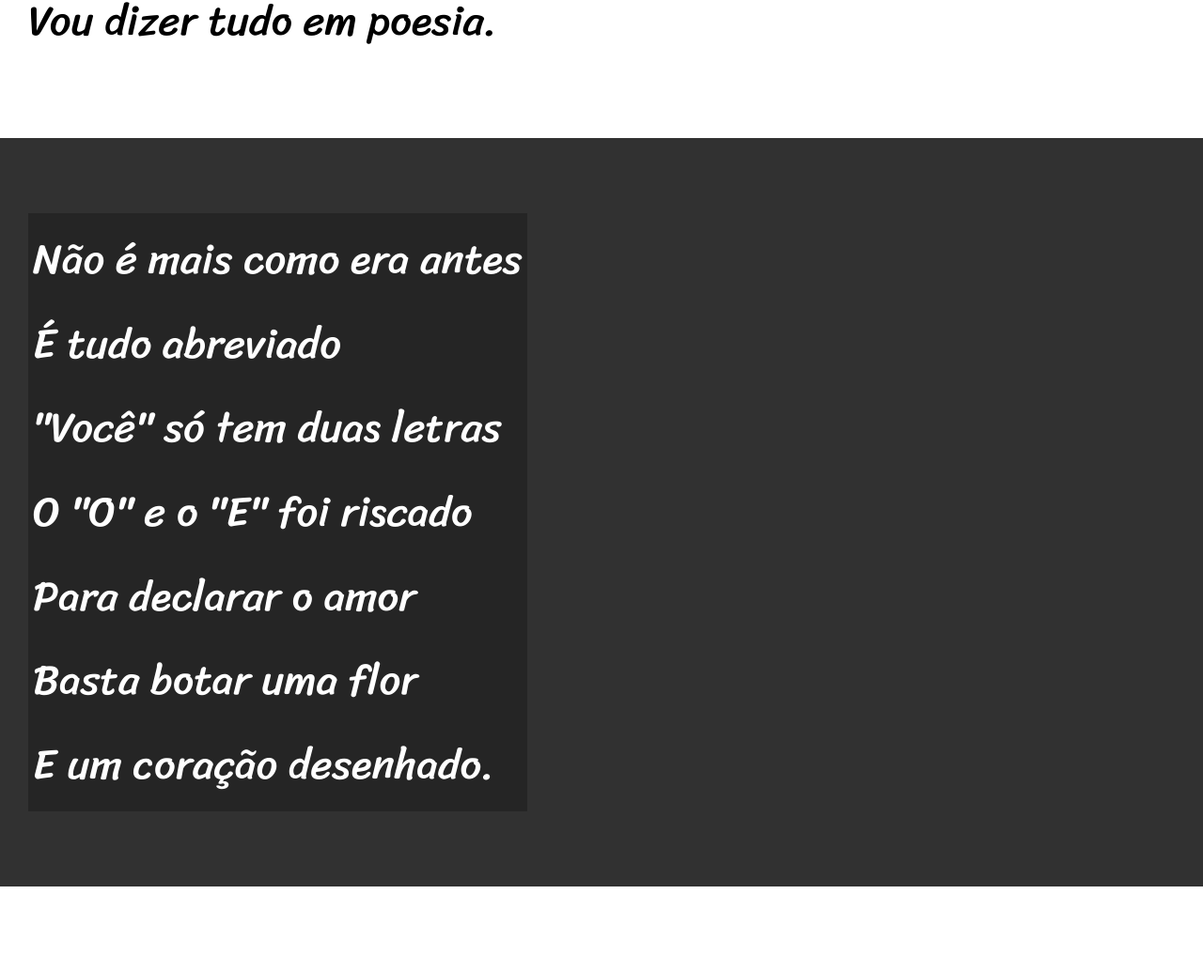
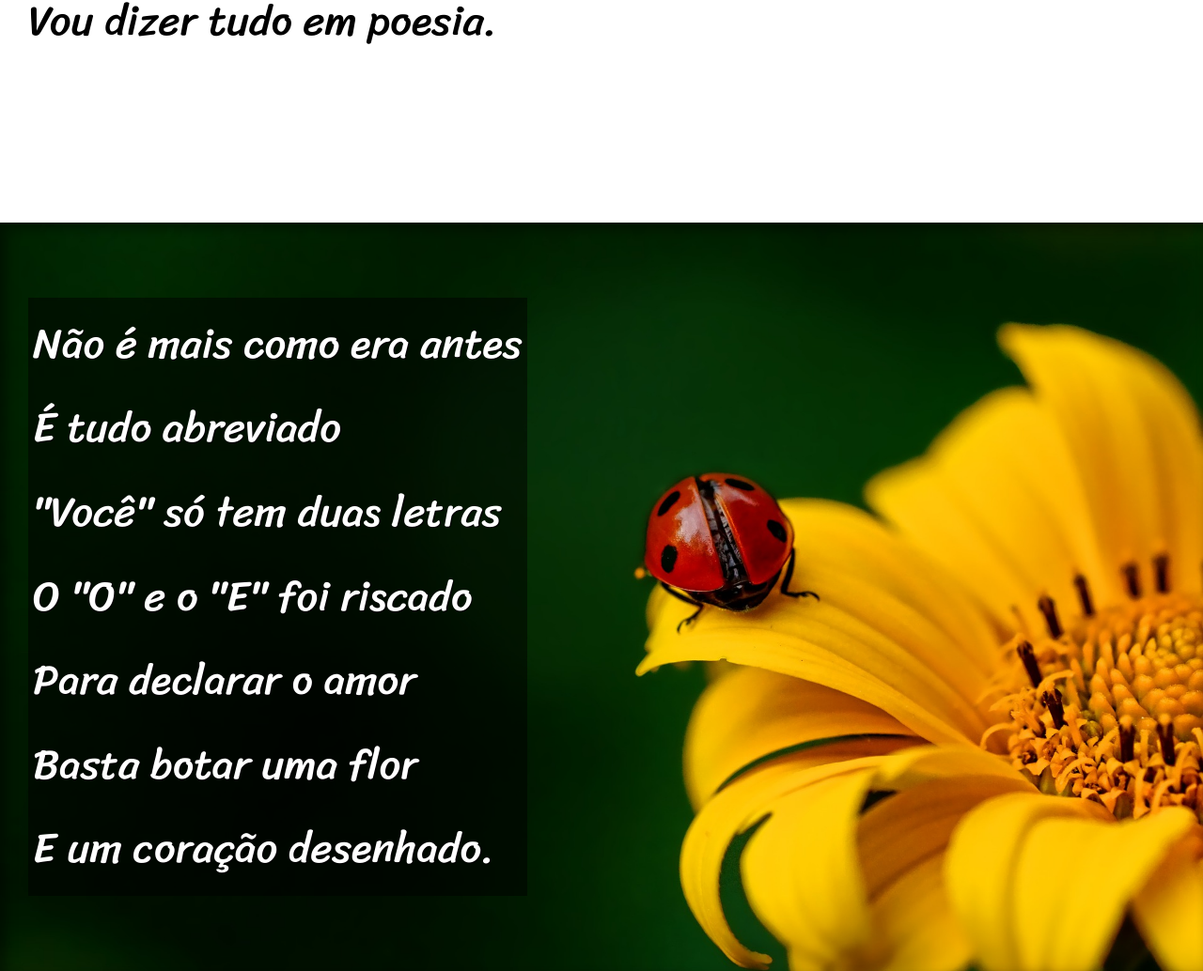
Before and after one commit to DonniePereira/HTML-CSS, a plain HTML site: page Desafios/d012/cordel.html in a window 1280 px wide. Shown: the part 900-1934 px from the top of the page at 94% size. Drawn offline with Linux system fonts and the light colour scheme.

Commit message:
atualizei o desafio 12

```diff
--- a/Desafios/d012/cordel.html
+++ b/Desafios/d012/cordel.html
@@ -26,7 +26,7 @@
     </section>
 
 
-    <section class="imagem">
+    <section class="imagem" id="img01">
         <p>
             Não é mais como era antes <br>
             É tudo abreviado <br>
@@ -63,7 +63,7 @@
     </section>
 
 
-    <section class="imagem">
+    <section class="imagem" id="img02">
         <p>
             Tenho saudade das cartas <br>
             Escritas com a própria mão <br>
--- a/Desafios/d012/estilo/style.css
+++ b/Desafios/d012/estilo/style.css
@@ -56,6 +56,10 @@ section {
     font-size: 3.5vw;
 }
 
+section > p {
+    padding-bottom: 2em;
+}
+
 section.normal {
      background-color: white;
      color: black;
@@ -64,12 +68,25 @@ section.normal {
 section.imagem {
     background-color: rgb(49, 49, 49);
     color: white;
+    box-shadow: inset 6px 6px 13px 0px rgba(0, 0, 0, 0.462);
+    background-size: cover;
+    background-attachment: fixed;
 }
 
 section.imagem > p {
-    background-color: rgba(0, 0, 0, 0.254);
+    background-color: rgba(0, 0, 0, 0.507);
     display: inline-block;
     padding: 5px;
+    text-shadow: 1px 1px 0px black;
+}
+
+section#img01 {
+     background-image: url('../imagens/background001.jpg');
+     background-position: right center;
+}
+
+section#img02 {
+     background-image: url('../imagens/background002.jpg');
 }
 
 footer {
```
